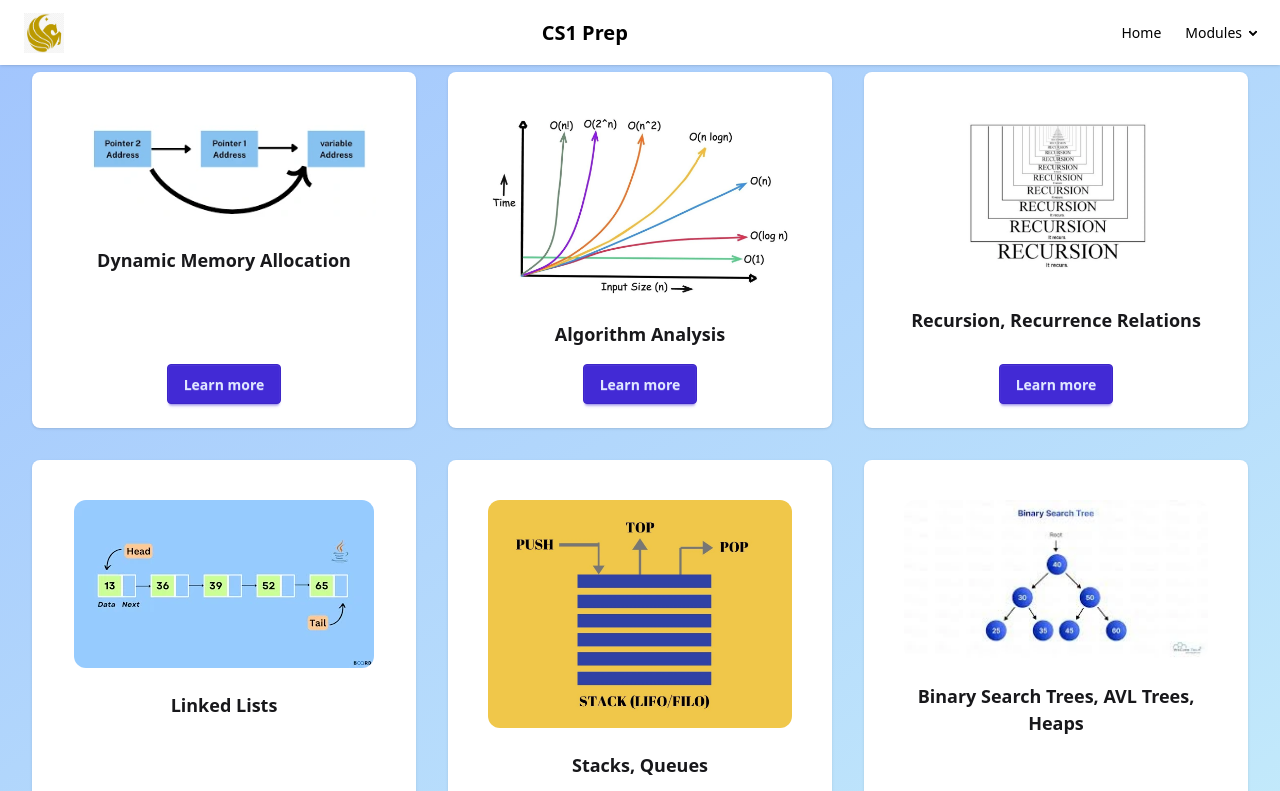
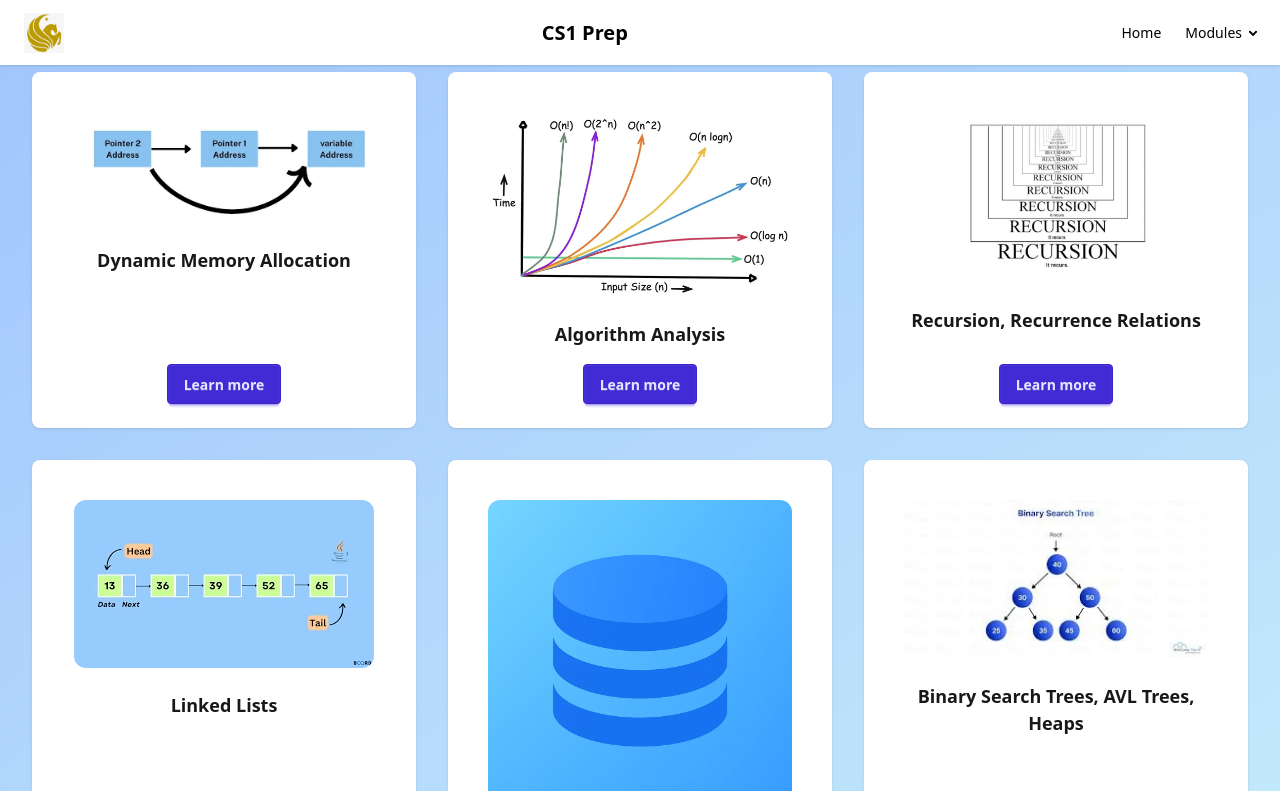
Before and after one commit to petertrinh4/csprac, a React (Vite) app: page / in a window 1280 px wide. Shown: the top 791 px of the page. Built offline with nearby package versions, Linux system fonts and the light colour scheme.

Commit message:
Changed stakcs homepage picture

```diff
--- a/src/components/HomePage.tsx
+++ b/src/components/HomePage.tsx
@@ -33,7 +33,12 @@ const HomePage = () => {
             image="public/linkedlist.webp"
             id="linkedlist"
           />
-          <ModuleCard title="Stacks, Queues" description="" image="public/stack.webp" id="stacks" />
+          <ModuleCard
+            title="Stacks, Queues"
+            description=""
+            image="public/stacks2.webp"
+            id="stacks"
+          />
           <ModuleCard
             title="Binary Search Trees, AVL Trees, Heaps"
             description=""
```
Also changed, not shown: public/stacks2.webp (added).
